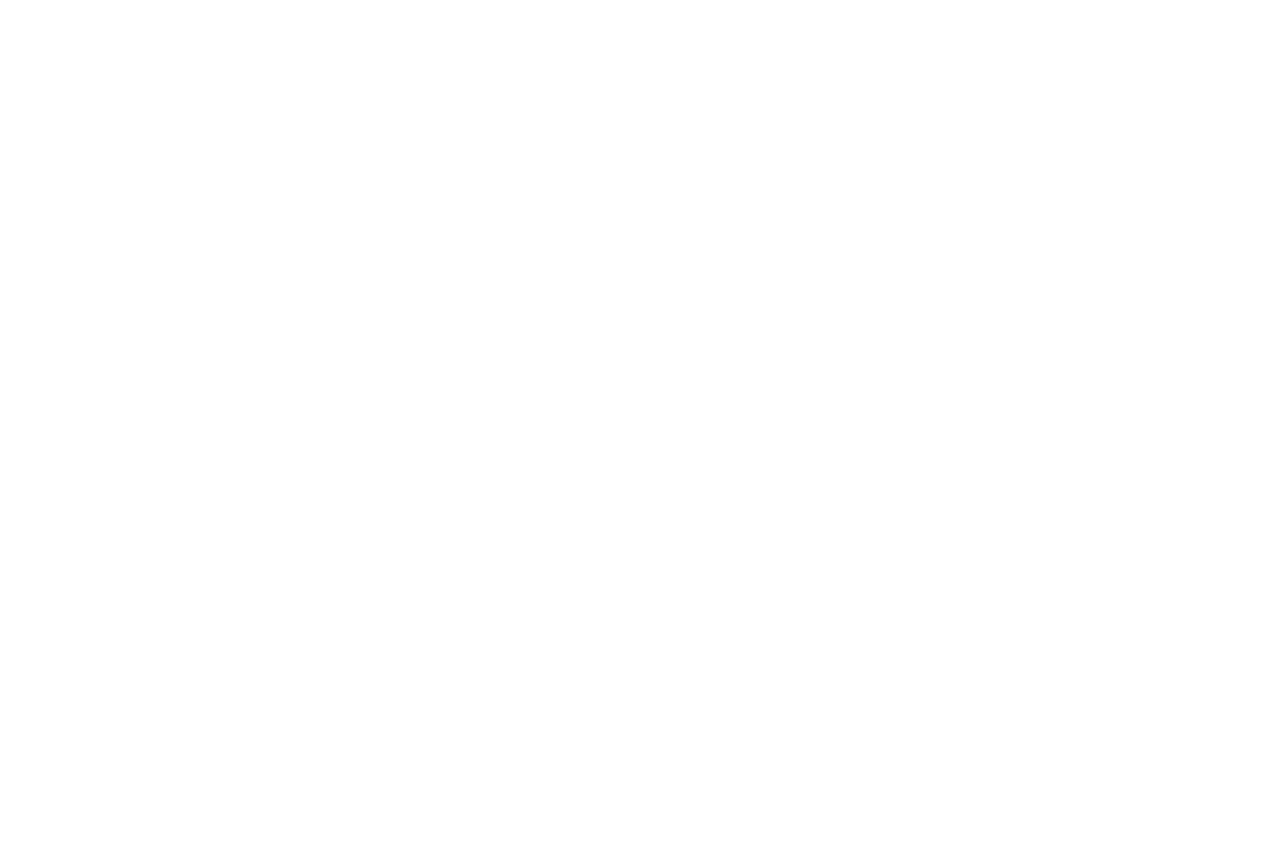
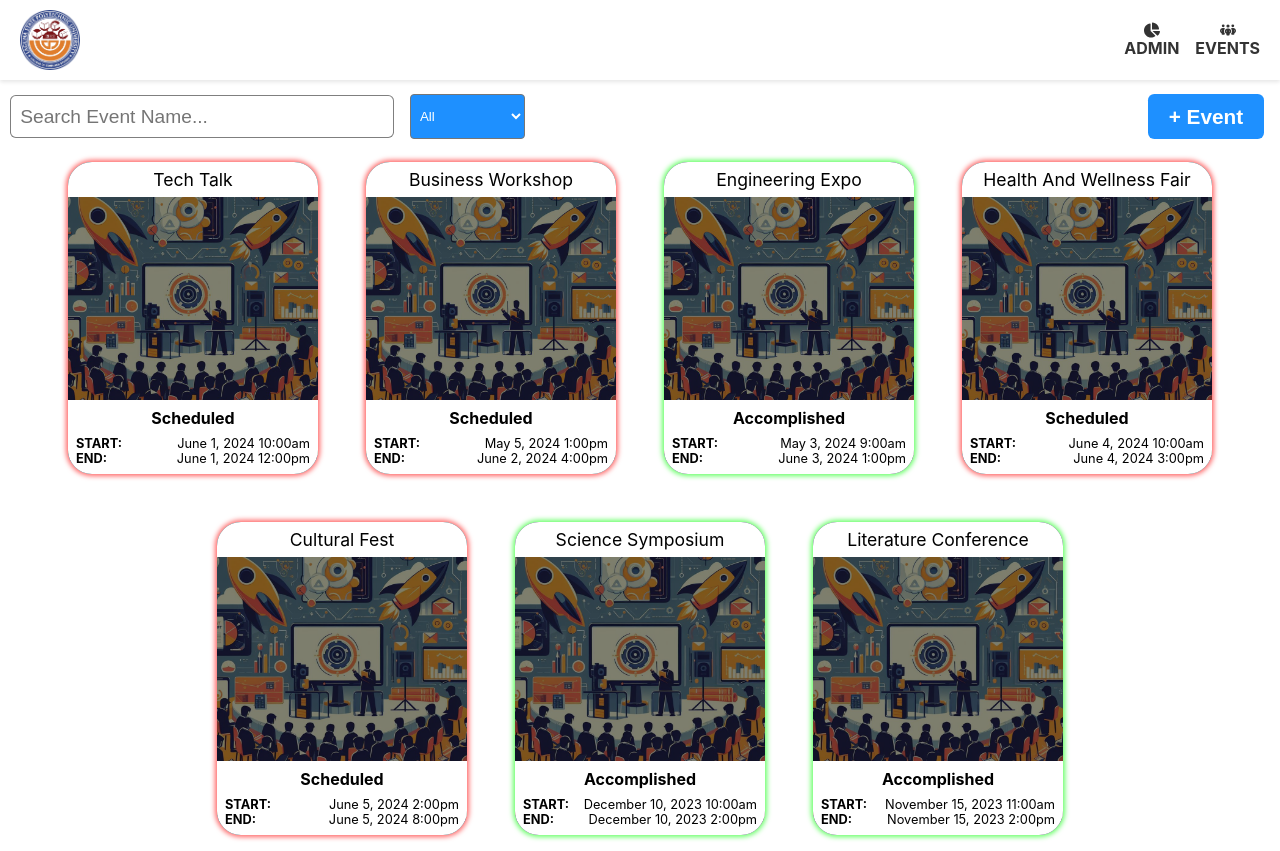
Before and after one commit to Mark-WebHabit/event_management, a React (Vite) app: page /admin/events in a window 1280 px wide. Before the commit this address had no page. Before the commit the page ends 800 px from the top, so only its background shows below. Built offline with nearby package versions, Linux system fonts and the light colour scheme.

Commit message:
doing events ui

```diff
--- a/src/App.jsx
+++ b/src/App.jsx
@@ -4,6 +4,7 @@ import Register from "./views/Register";
 import Login from "./views/Login";
 import RegisterAdmin from "./views/RegisterAdmin";
 import Dashboard from "./views/Dashboard";
+import Events from "./views/Events";
 // layout
 import Auth from "./layout/Auth";
 import Admin from "./layout/Admin";
@@ -26,6 +27,7 @@ function App() {
         <Route path="/admin" Component={Admin}>
           <Route index path="" Component={Dashboard} />
           <Route index path="dashboard" Component={Dashboard} />
+          <Route index path="events" Component={Events} />
         </Route>
       </Routes>
     </Router>
--- a/src/components/AdminHeader.jsx
+++ b/src/components/AdminHeader.jsx
@@ -1,6 +1,7 @@
 import React from "react";
 import styled, { keyframes } from "styled-components";
 import { FaChartPie } from "react-icons/fa";
+import { FaPeopleGroup } from "react-icons/fa6";
 
 import { useNavigate } from "react-router-dom";
 
@@ -9,10 +10,17 @@ const AdminHeader = () => {
   return (
     <HeaderContainer>
       <Logo src="/logo.png" alt="Logo" />
+      <Wrapper>
+
       <PageName onClick={() => navigate("dashboard")}>
         <FaChartPie />
-        DASHBOARD
+        ADMIN
       </PageName>
+      <PageName onClick={() => navigate("events")}>
+        <FaPeopleGroup />
+        EVENTS
+      </PageName>
+      </Wrapper>
     </HeaderContainer>
   );
 };
@@ -44,6 +52,12 @@ const HeaderContainer = styled.div`
   box-shadow: 0px 2px 4px rgba(0, 0, 0, 0.1);
   animation: ${fadeIn} 1s ease;
 `;
+const Wrapper = styled.div`
+  display: flex;
+  gap: 1em;
+  flex-wrap: wrap;
+  align-items: center;
+`
 
 const PageName = styled.h1`
   margin: 0;
--- a/src/layout/Admin.jsx
+++ b/src/layout/Admin.jsx
@@ -4,19 +4,30 @@ import AdminHeader from "../components/AdminHeader";
 import styled from "styled-components";
 const Admin = () => {
   return (
-    <>
+    <Container>
       <AdminHeader />
       <Wrapper className="adminWrapper">
         <Outlet />
       </Wrapper>
-    </>
+    </Container>
   );
 };
 
 export default Admin;
 
+const Container = styled.div`
+  min-height: 100vh;
+  display: flex;
+  flex-direction: column;
+`
+
 const Wrapper = styled.div`
   &.adminWrapper {
+    flex: 1;
     display: flex;
+
+    & > div{
+      flex: 1;
+    }
   }
 `;
--- /dev/null
+++ b/src/utilities/date.js
@@ -0,0 +1,14 @@
+export function formatDateTime(datetimeString) {
+  const date = new Date(datetimeString);
+
+
+  const month = date.toLocaleString('en-US', { month: 'long' });
+  const day = date.getDate();
+  const year = date.getFullYear();
+  const hours = date.getHours();
+  const minutes = date.getMinutes().toString().padStart(2, '0');
+  const ampm = hours >= 12 ? 'pm' : 'am';
+  const formattedHours = hours % 12 || 12;
+
+  return `${month} ${day}, ${year} ${formattedHours}:${minutes}${ampm}`;
+  }
--- /dev/null
+++ b/src/views/Events.jsx
@@ -0,0 +1,244 @@
+import React, { useEffect, useState } from 'react';
+import styled from 'styled-components';
+import { useSelector } from 'react-redux';
+import { formatDateTime } from '../utilities/date.js';
+
+const Events = () => {
+  const [filteredData, setFilteredData] = useState([]);
+  const [search, setSearch] = useState('');
+  const [filterOption, setFilterOption] = useState('all');
+  const { events } = useSelector((state) => state.events);
+
+  useEffect(() => {
+    if (events) {
+      let filtered = events.filter((event) =>
+        event.title.toLowerCase().includes(search.toLowerCase())
+      );
+      if (filterOption !== 'all') {
+        filtered = filtered.filter((event) => event.status === filterOption);
+      }
+      setFilteredData(filtered);
+    }
+  }, [events, search, filterOption]);
+
+  const handleSearchChange = (e) => {
+    setSearch(e.target.value);
+  };
+
+  const handleFilterChange = (e) => {
+    setFilterOption(e.target.value);
+  };
+
+  const Card = ({ card }) => (
+    <CardWrapper $bg={'/placeholder.jpg'} $status={card.status}>
+      <div className="wrapper">
+        <p className="title">{card.title}</p>
+        <div className="rest">
+          <div className="rest-wrapper">
+            <p className="status">{card.status}</p>
+            <div className="dates">
+              <span className="date">
+                Start: <span>{formatDateTime(card.startDateTime)}</span>
+              </span>
+              <span className="date">
+                End: <span>{formatDateTime(card.endDateTime)}</span>
+              </span>
+            </div>
+          </div>
+        </div>
+      </div>
+    </CardWrapper>
+  );
+
+  return (
+    <Container>
+      <QuerySection>
+        <Search
+          placeholder="Search Event Name..."
+          value={search}
+          onChange={handleSearchChange}
+        />
+        <FilterStatus value={filterOption} onChange={handleFilterChange}>
+          <option value="all">All</option>
+          <option value="Scheduled">Scheduled</option>
+          <option value="Accomplished">Accomplished</option>
+        </FilterStatus>
+        <TriggerModal>
+          <AddEvent>+ Event</AddEvent>
+        </TriggerModal>
+      </QuerySection>
+
+      {/* events */}
+      {filteredData && filteredData.length > 0 ? (
+        <EventSection>
+          {filteredData.map((event) => (
+            <Card key={event.objectId} card={event} />
+          ))}
+        </EventSection>
+      ) : (
+        <NoEventsMessage>No events yet</NoEventsMessage>
+      )}
+    </Container>
+  );
+};
+
+export default Events;
+
+const Container = styled.div`
+  display: flex;
+  flex-direction: column;
+`;
+
+const QuerySection = styled.div`
+  display: flex;
+  align-items: center;
+  padding: 0.4em 0;
+  margin-top: 0.5em;
+  gap: 1em;
+`;
+
+const Search = styled.input`
+  font-size: 1.2rem;
+  width: 30%;
+  max-width: 500px;
+  padding: 0.5em;
+  border: 1px solid rgba(0, 0, 0, 0.5);
+  outline: 2px solid transparent;
+  margin-left: 0.5em;
+  border-radius: 0.3em;
+  &:focus {
+    outline-color: dodgerblue;
+  }
+`;
+
+const FilterStatus = styled.select`
+  height: 100%;
+  border-radius: 0.3em;
+  padding: 0.4em;
+  background: dodgerblue;
+  color: white;
+
+  &:focus {
+    outline: none;
+  }
+
+  & option {
+    font-size: 1rem;
+  }
+`;
+
+const TriggerModal = styled.div`
+  flex: 1;
+  height: 100%;
+  display: flex;
+  justify-content: flex-end;
+  align-items: center;
+  padding-right: 1em;
+`;
+
+const AddEvent = styled.button`
+  font-size: 1.3rem;
+  font-weight: bold;
+  padding: 0.5em 1em;
+  border-radius: 0.3em;
+  border: none;
+  cursor: pointer;
+  background-color: dodgerblue;
+  color: white;
+  transition: all 200ms;
+
+  &:hover {
+    background-color: red;
+  }
+`;
+
+const EventSection = styled.div`
+  flex: 1;
+  overflow-x: hidden;
+  overflow-y: scroll;
+  display: flex;
+  flex-wrap: wrap;
+  align-items: flex-start;
+  padding: 1em;
+  gap: 3em;
+  justify-content: center;
+`;
+
+const CardWrapper = styled.div`
+  width: 30%;
+  max-width: 250px;
+  aspect-ratio: 4 / 5;
+  border-radius: 1.5em;
+  overflow: hidden;
+  background: url(${(props) => props.$bg}) no-repeat center center / cover;
+  cursor: pointer;
+  transition: all 200ms;
+  box-shadow: 0px 0px 5px 2px ${(props) =>
+    props.$status === 'Accomplished'
+      ? 'rgba(0,255,0, 0.6)'
+      : 'rgba(255,0,0, 0.6)'};
+
+  &:hover {
+    scale: 0.9;
+  }
+
+  & .wrapper {
+    height: 100%;
+    width: 100%;
+    background: rgba(0, 0, 0, 0.5);
+    display: flex;
+    flex-direction: column;
+
+    & .title {
+      padding: 0.4em;
+      background-color: white;
+      font-size: 1.1rem;
+      text-align: center;
+      text-transform: capitalize;
+    }
+
+    & .rest {
+      flex: 1;
+      display: flex;
+      flex-direction: column;
+      justify-content: flex-end;
+
+      & .rest-wrapper {
+        display: flex;
+        flex-direction: column;
+        background: white;
+        padding: 0.5em;
+
+        & .status {
+          text-align: center;
+          font-weight: bold;
+          margin-bottom: 0.5em;
+        }
+        & .dates {
+          display: flex;
+          flex-direction: column;
+
+          & .date {
+            font-weight: bold;
+            text-transform: uppercase;
+            display: flex;
+            justify-content: space-between;
+            font-size: 0.8rem;
+
+            & span {
+              font-weight: normal;
+              text-transform: capitalize;
+            }
+          }
+        }
+      }
+    }
+  }
+`;
+
+const NoEventsMessage = styled.div`
+  padding: 2em;
+  text-align: center;
+  font-size: 1.5rem;
+  color: grey;
+`;
```
Also changed, not shown: public/placeholder.jpg (added).
